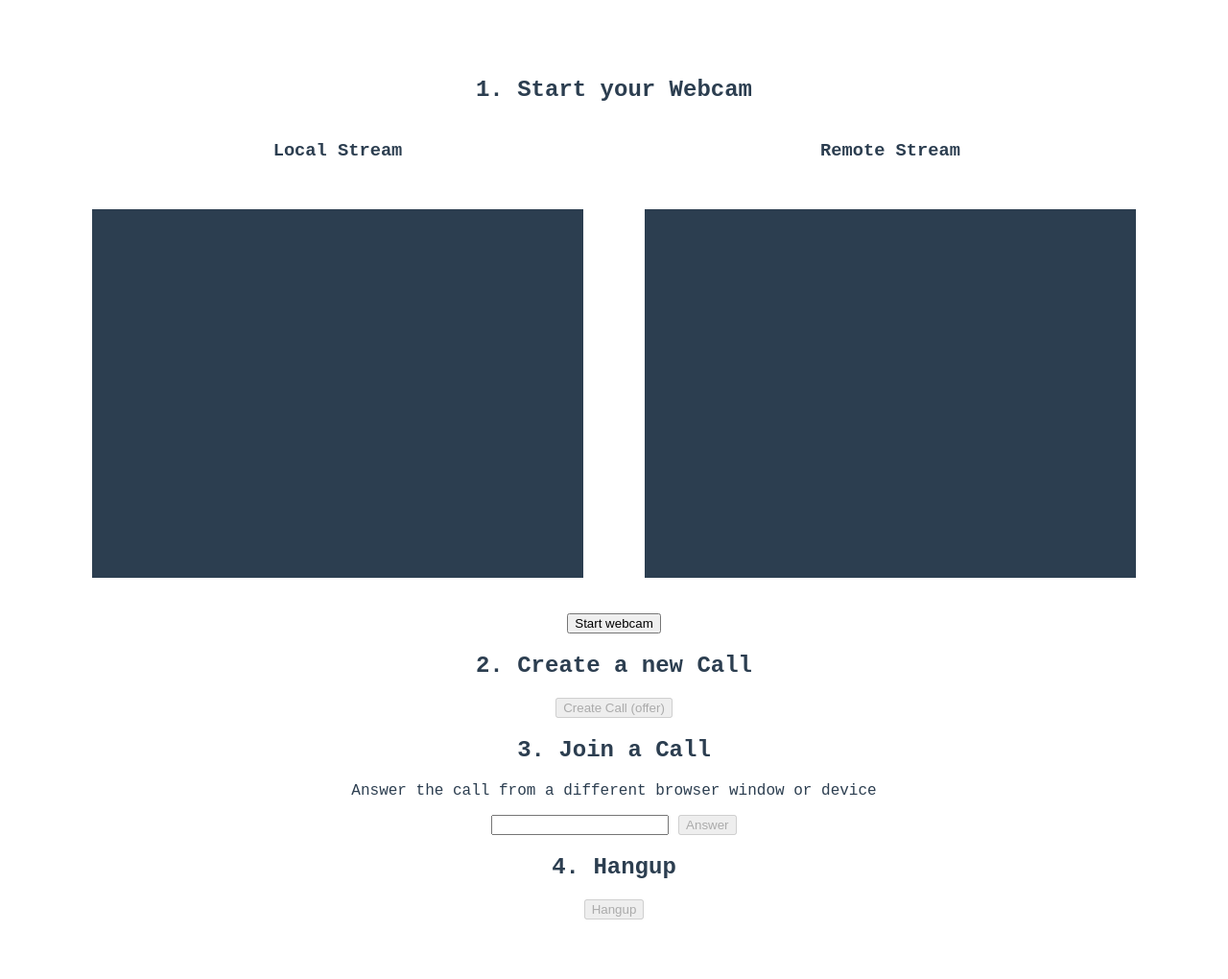
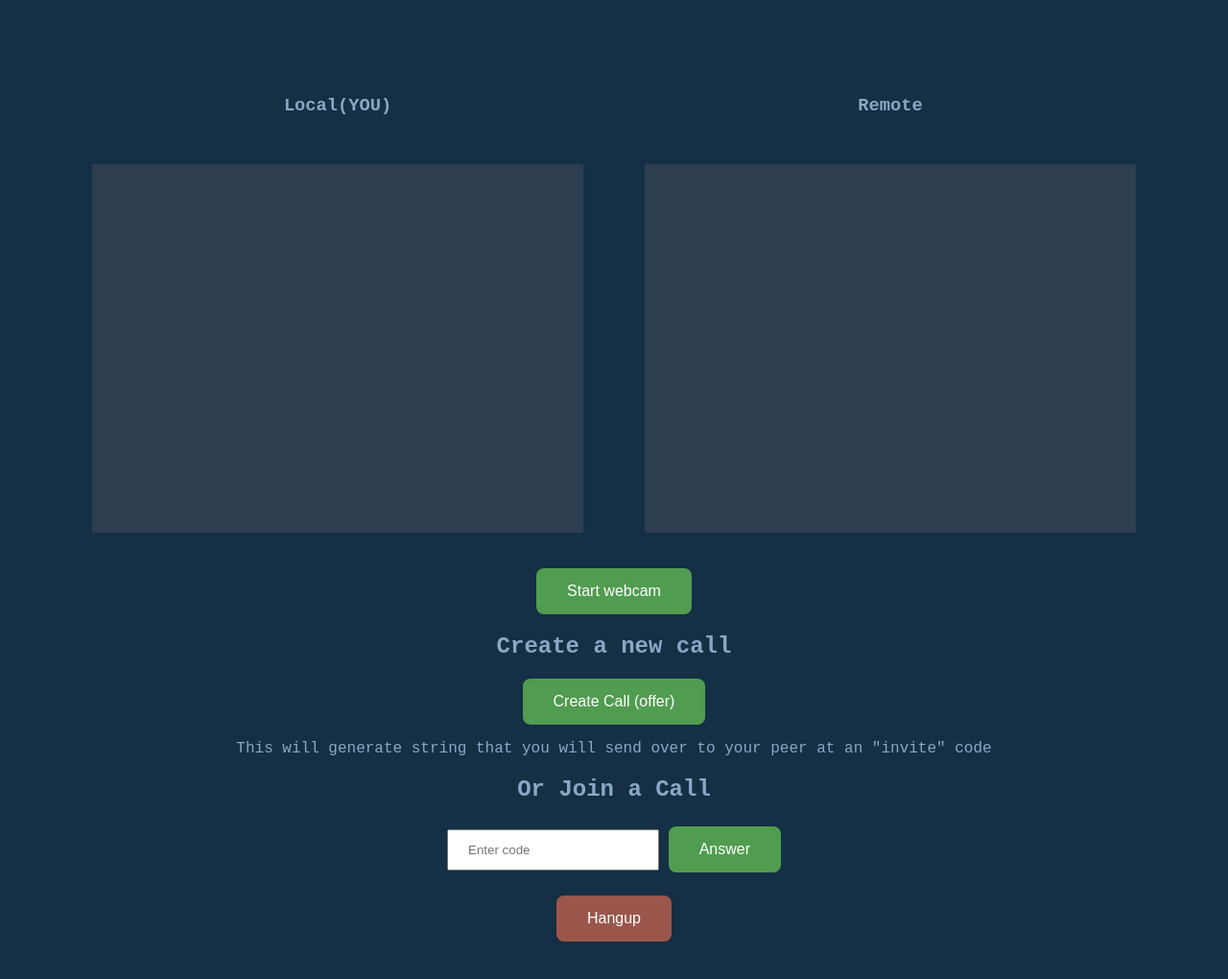
Before and after one commit to KyalSinLinLett/webrtc-beta, a website built with Vite: page index.html in a window 1280 px wide. Shown: the whole page at 96% size. Built offline with nearby package versions, Linux system fonts and the light colour scheme; some packages are replaced by stand-ins of ours; a web font is replaced by a local one.

Commit message:
improved UI and hangup

```diff
--- a/index.html
+++ b/index.html
@@ -7,31 +7,30 @@
     <title>WebRTC Beta</title>
   </head>
   <body>
-    <h2>1. Start your Webcam</h2>
     <div class="videos">
       <span>
-        <h3>Local Stream</h3>
+        <h3>Local(YOU)</h3>
         <video id="webcamVideo" autoplay playsinline></video>
       </span>
       <span>
-        <h3>Remote Stream</h3>
+        <h3>Remote</h3>
         <video id="remoteVideo" autoplay playsinline></video>
       </span>
     </div>
 
     <button id="webcamButton">Start webcam</button>
-    <h2>2. Create a new Call</h2>
+    <h2>Create a new call</h2>
     <button id="callButton" disabled>Create Call (offer)</button>
+    <p>This will generate string that you will send over to your peer at an "invite" code</p>
 
-    <h2>3. Join a Call</h2>
-    <p>Answer the call from a different browser window or device</p>
 
-    <input id="callInput" />
+    <h2>Or Join a Call</h2>
+
+    <input id="callInput" placeholder="Enter code"/>
     <button id="answerButton" disabled>Answer</button>
 
-    <h2>4. Hangup</h2>
-
-    <button id="hangupButton" disabled>Hangup</button>
+    <br><br>
+    <button id="hangupButton">Hangup</button>
 
     <script type="module" src="/main.js"></script>
   </body>
--- a/main.js
+++ b/main.js
@@ -160,3 +160,8 @@ answerButton.onclick = async () => {
     });
   });
 };
+
+hangupButton.onclick = async () => {
+  pc.close()
+  location.reload()
+}
--- a/style.css
+++ b/style.css
@@ -1,11 +1,15 @@
 @import url('https://fonts.googleapis.com/css2?family=Syne+Mono&display=swap');
+
+html {
+  background-color: #152f44;
+}
 
 body {
   font-family: 'Syne Mono', monospace;
   -webkit-font-smoothing: antialiased;
   -moz-osx-font-smoothing: grayscale;
   text-align: center;
-  color: #2c3e50;
+  color: #8aa8c5;
   margin: 80px 10px;
 }
 
@@ -21,3 +25,29 @@ video {
   align-items: center;
   justify-content: center;
 }
+
+button {
+  background-color: #509c50; /* Green */
+  border-radius: 8px;
+  border: none;
+  color: white;
+  padding: 15px 32px;
+  text-align: center;
+  text-decoration: none;
+  display: inline-block;
+  font-size: 16px;
+}
+
+button:hover {
+  cursor: pointer;
+}
+
+#callInput {
+  padding: 12px 20px;
+  margin: 8px 0;
+  box-sizing: border-box;
+}
+
+#hangupButton {
+  background-color: rgb(155, 86, 75);
+}
```
